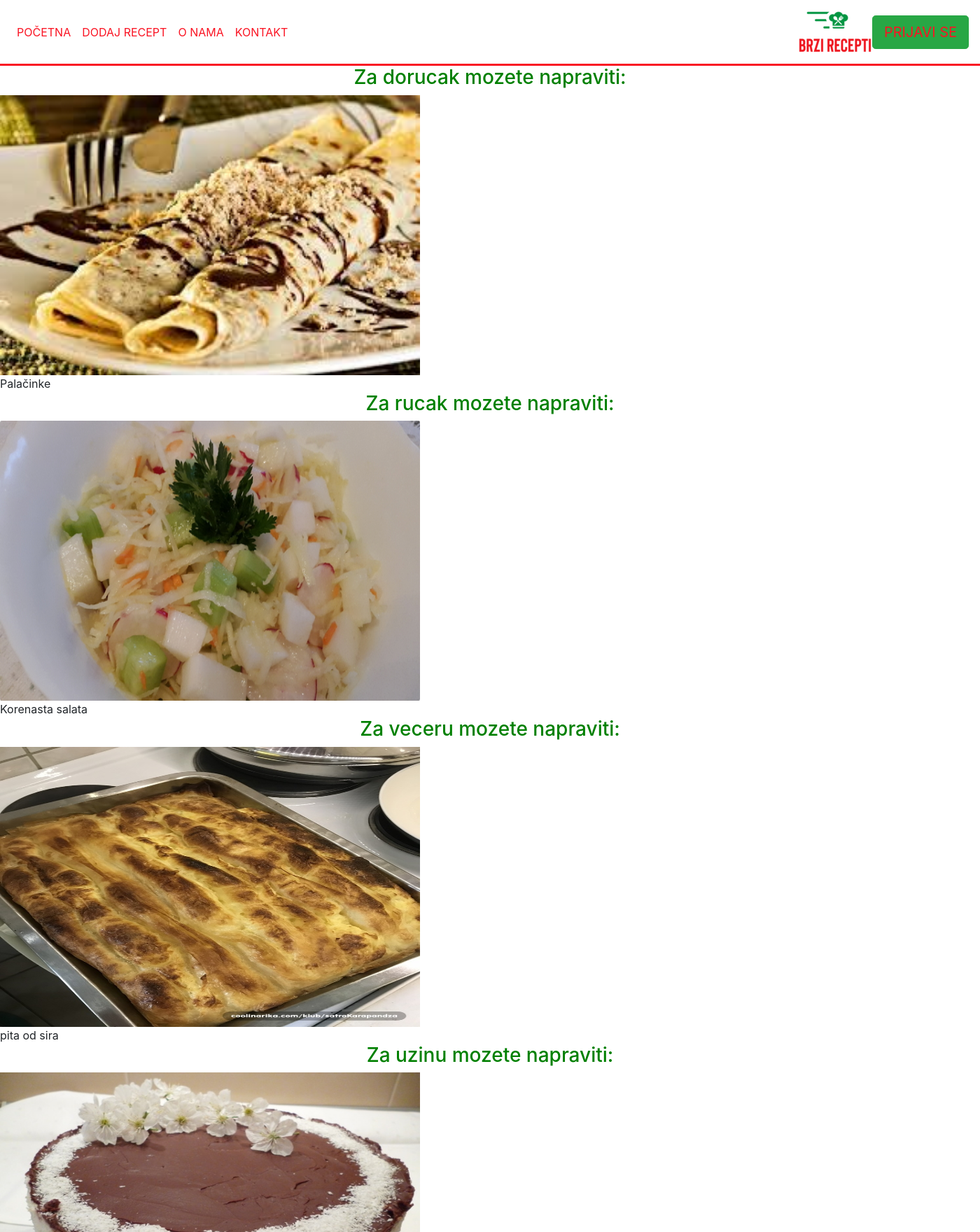
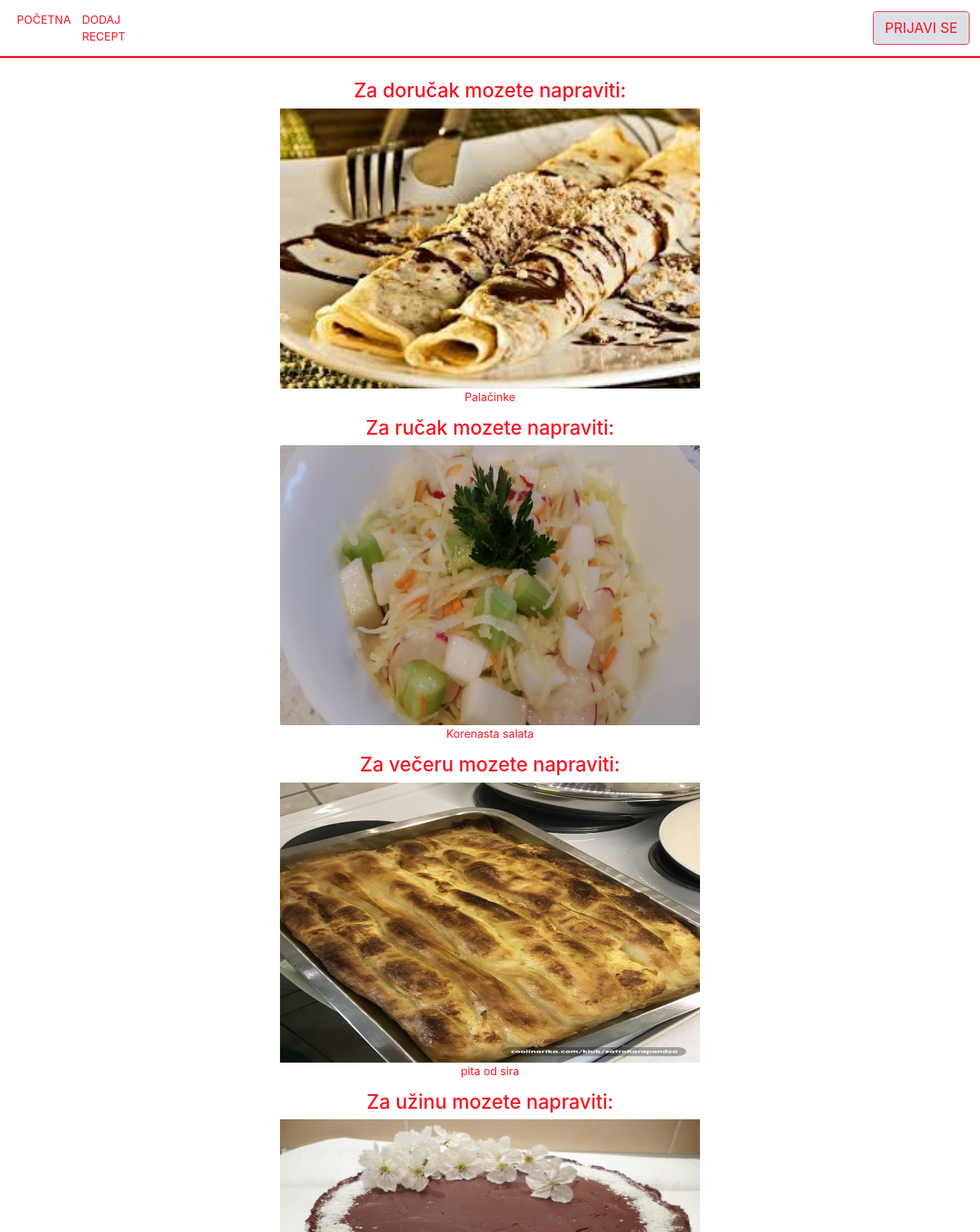
Before and after one commit to RisticDjordje/brzi-recepti, a Django app: page /recepti/ in a window 1400 px wide. Shown: the top 1760 px of the page at 70% size. Run offline with Django 3.2, Linux system fonts and the light colour scheme; data comes from the database, SQL or seed files in the repository; both versions use the stored data as it was after the commit; some libraries are stand-ins or nearby versions.

Commit message:
few more things

```diff
--- a/recepti/static/recepti/recepti.css
+++ b/recepti/static/recepti/recepti.css
@@ -1,3 +1,12 @@
 h3 {
-    color: green;
+    color: #FA1423;
 }
+
+.dorucak {
+    color: #FA1423;
+    margin-top: 30px;
+}
+
+a {
+    color: #FA1423;
+}
--- a/recepti/static/recepti/style.css
+++ b/recepti/static/recepti/style.css
@@ -1,7 +1,16 @@
 .navbar{
     background: #ffffff;
     border-bottom:  3px solid #FA1423;
+    font-size: 16px;
 }
+
 .navbar-nav li a {
     color: 	#FA1423;
 }
+
+.region-navbar-3{
+        margin-left: 573px;
+}
+.slika {
+        margin-left: 487px;
+}
--- a/recepti/templates/recepti/base.html
+++ b/recepti/templates/recepti/base.html
@@ -34,12 +34,6 @@
           <li class="nav-item">
             <a class="nav-link" href="{% url 'dodajrecept' %}">DODAJ RECEPT</a>
           </li>
-          <li class="nav-item">
-            <a class="nav-link" href="#">O NAMA</a>
-          </li>
-          <li class="nav-item">
-            <a class="nav-link" href="#">KONTAKT</a>
-          </li>
         </ul>
       </div>
 
@@ -51,9 +45,9 @@
         <ul class="navbar-nav">
             <li class="nav-item">
                 {% if user.is_authenticated %}
-                  <a href="{% url 'odjavljivanje' %}" class="btn btn-lg btn-success">ODJAVI SE</a>
+                  <a href="{% url 'odjavljivanje' %}" class="btn btn-lg btn-success" style="background: #dcdfe5; border-color: #FA1423;">ODJAVI SE</a>
                 {% else %}
-                  <a href="{% url 'prijavljivanje' %}" class="btn btn-lg btn-success">PRIJAVI SE</a>
+                  <a href="{% url 'prijavljivanje' %}" class="btn btn-lg btn-success" style="background: #dcdfe5; border-color: #FA1423;">PRIJAVI SE</a>
                 {% endif %}
             </li>
         </ul>
--- a/recepti/templates/recepti/recepti.html
+++ b/recepti/templates/recepti/recepti.html
@@ -6,35 +6,43 @@
 
     <link rel="stylesheet" type="text/css" href="{% static 'recepti/recepti.css' %}" >
 
-    <h3 align = 'center'> Za dorucak mozete napraviti: </h3>
     {% if random_dorucak %}
-        <img align = 'center' src="{{random_dorucak.slika.url}}" width="600" height="400"><br>
-        {{ random_dorucak.ime }}
+    <h3 align = 'center' class="dorucak"> Za doručak mozete napraviti: </h3>
+    <ul align = 'center' class = 'list-unstyled'>
+        <a href = "{% url 'detalji' random_dorucak.id %}"><img src="{{random_dorucak.slika.url}}" width="600" height="400"></a><br/>
+        <a href="{% url 'detalji' random_dorucak.id  %}">{{ random_dorucak.ime }}</a><br>
+    </ul>
     {% endif %}
 
-    <h3 align = 'center'> Za rucak mozete napraviti: </h3>
     {% if random_rucak %}
-        <img align = 'center' src="{{random_rucak.slika.url}}" width="600" height="400"><br>
-        {{ random_rucak.ime }}
+    <h3 align = 'center'> Za ručak mozete napraviti: </h3>
+    <ul align = 'center' class = 'list-unstyled'>
+        <a href = "{% url 'detalji' random_rucak.id %}"><img src="{{random_rucak.slika.url}}" width="600" height="400"></a><br/>
+        <a href="{% url 'detalji' random_rucak.id  %}">{{ random_rucak.ime }}</a><br>
+    </ul>
     {% endif %}
 
-    <h3 align = 'center'> Za veceru mozete napraviti: </h3>
     {% if random_vecera %}
-        <img align = 'center' src="{{random_vecera.slika.url}}" width="600" height="400"><br>
-        {{ random_vecera.ime }}
+    <h3 align = 'center'> Za večeru mozete napraviti: </h3>
+    <ul align = 'center' class = 'list-unstyled'>
+        <a href = "{% url 'detalji' random_vecera.id %}"><img src="{{random_vecera.slika.url}}" width="600" height="400"></a><br/>
+        <a href="{% url 'detalji' random_vecera.id  %}">{{ random_vecera.ime }}</a><br>
+    </ul>
     {% endif %}
 
-    <h3 align = 'center'> Za uzinu mozete napraviti: </h3>
     {% if random_uzina %}
-        <img align = 'center' src="{{random_uzina.slika.url}}" width="600" height="400"><br>
-        {{ random_uzina.ime }}
+    <h3 align = 'center'> Za užinu mozete napraviti: </h3>
+    <ul align = 'center' class = 'list-unstyled'>
+        <a href = "{% url 'detalji' random_uzina.id %}"><img src="{{random_uzina.slika.url}}" width="600" height="400"></a><br/>
+        <a href="{% url 'detalji' random_uzina.id  %}">{{ random_uzina.ime }}</a><br>
+    </ul>
     {% endif %}
 
     <h3 align = 'center'> Svi recepti koje mozete napraviti sa sastojcima koje imate: </h3>
     <ul align = 'center' class = 'list-unstyled'>
         {% for jelo in recepti %}
-            <a href = "{% url 'detalji' jelo.id %}"><img align = 'center' src="{{jelo.slika.url}}" width="600" height="400"></a><br/>
-            <a href="{% url 'detalji' jelo.id %}" align = 'center'>  {{ jelo.ime }} </a><br>
+            <a href = "{% url 'detalji' jelo.id %}"><img src="{{jelo.slika.url}}" width="600" height="400"></a><br/>
+            <a href="{% url 'detalji' jelo.id %}"> {{ jelo.ime }} </a><br>
         {% endfor %}
     </ul>
 
```
Also changed, not shown: db.sqlite3.
